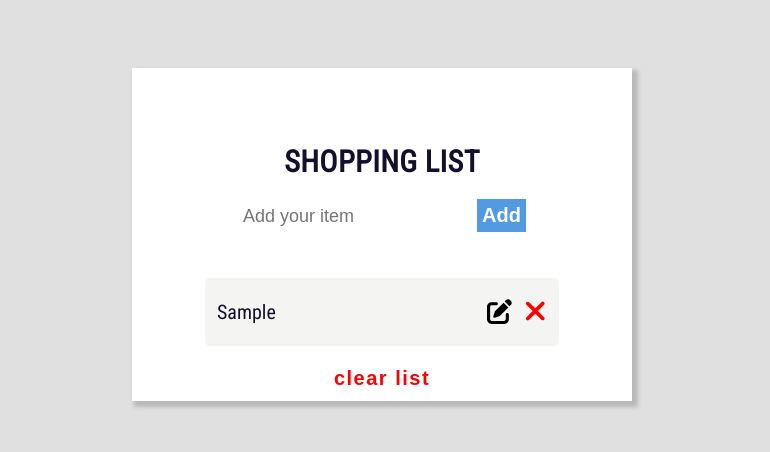
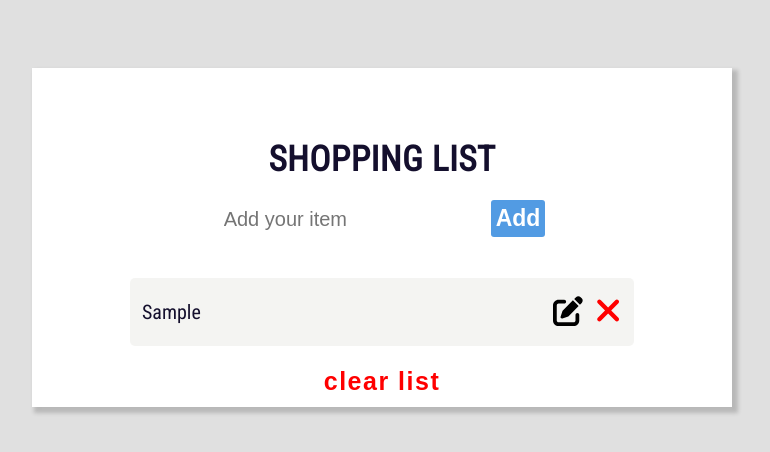
Before and after one commit to tamaskovacs0408/shopping-list, a React (Create React App) app: page / in a window 1280 px wide. Both pictures are taken after typing "Sample" into the empty fields and a click on the button "Add". Shown: the top 452 px of the page, without its empty margins (266-1036 px from the left). Built offline with nearby package versions, Linux system fonts and the light colour scheme.

Commit message:
Desktop size styling

```diff
--- a/src/App.css
+++ b/src/App.css
@@ -19,6 +19,7 @@
   padding: 5px;
   font-size: 1.5rem;
   letter-spacing: 1px;
+  text-transform: uppercase;
 }
 
 .animate__fadeOutRight {
@@ -61,6 +62,7 @@ h1 {
 }
 .btn_submit {
   border: none;
+  border-radius: 3px;
   background-color: rgb(82, 155, 227);
   font-size: 1.8rem;
   padding: 5px;
@@ -114,7 +116,7 @@ h1 {
   transition: color ease-in .2s;
 }
 .btn_edit:hover {
-  color: rgb(59, 59, 59);
+  color: rgb(103, 103, 103);
 }
 .btn_delete {
   color: red;
@@ -134,9 +136,10 @@ h1 {
   text-transform: lowercase;
   margin: 5px auto 10px auto;
   cursor: pointer;
+  transition: color ease-in .2s;
 }
 .btn_clear:hover {
-  outline: 1.5px solid red;
+  color: rgb(206, 2, 2);
 }
 
 
@@ -177,3 +180,36 @@ h1 {
     letter-spacing: 1.5px;
   }
 }
+
+@media screen  and (min-width: 992px){
+  .App {
+    width: 700px;
+  }
+  .info {
+    font-size: 2rem;
+  }
+  h1 {
+    font-size: 3.5rem;
+  }
+  .input_container input {
+    font-size: 2rem;
+  }
+  .btn_submit {
+    font-size: 2.3rem;
+  }
+  .list_item {
+    width: 500px;
+  }
+  .item_tite {
+    font-size: 3rem;
+  }
+  .btn {
+    font-size: 3rem;
+  }
+  .btn_delete {
+    font-size: 3.5rem;
+  }
+  .btn_clear {
+    font-size: 2.5rem;
+  }
+}
```
